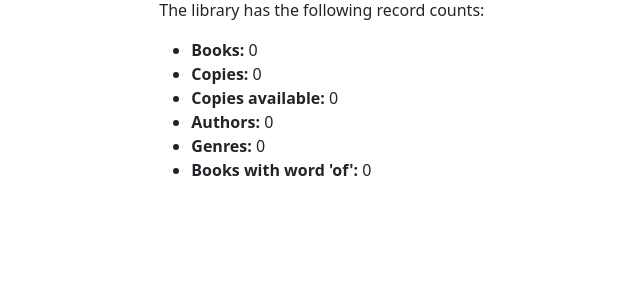
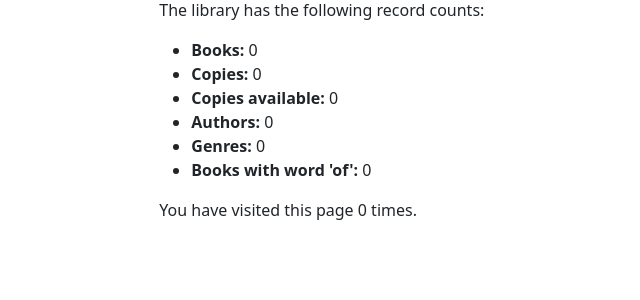
Before and after one commit to Choumingzhao/django_local_library, a Django app: page /catalog/ in a window 1280 px wide. Shown: the part 144-444 px from the top of the page, without its empty margins (66-706 px from the left). Run offline with Django 4.2, Linux system fonts and the light colour scheme; data that the repository does not hold is empty.

Commit message:
add visit counts using session

```diff
--- a/catalog/templates/index.html
+++ b/catalog/templates/index.html
@@ -20,4 +20,8 @@
     <li><strong>Genres:</strong> {{ num_genres }}</li>
     <li><strong>Books with word 'of':</strong> {{ num_books_with_word }}</li>
   </ul>
+
+  <p>
+    You have visited this page {{ num_visits }} time{{ num_visits|pluralize}}.
+  </p>
 {% endblock %}
--- a/catalog/views.py
+++ b/catalog/views.py
@@ -17,13 +17,18 @@ def index(request):
     num_genres = Genre.objects.count()
 
     num_books_with_word = Book.objects.filter(title__icontains='of').count()
+
+    # visit counts
+    num_visits = request.session.get('num_visits', 0)
+    request.session['num_visits'] = num_visits + 1
     context = {
         'num_books': num_books,
         'num_instances': num_instances,
         'num_instances_available': num_instances_available,
         'num_authors': num_authors,
         'num_genres': num_genres,
-        'num_books_with_word': num_books_with_word
+        'num_books_with_word': num_books_with_word,
+        'num_visits': num_visits
     }
     return render(request, 'index.html', context=context)
 
```
